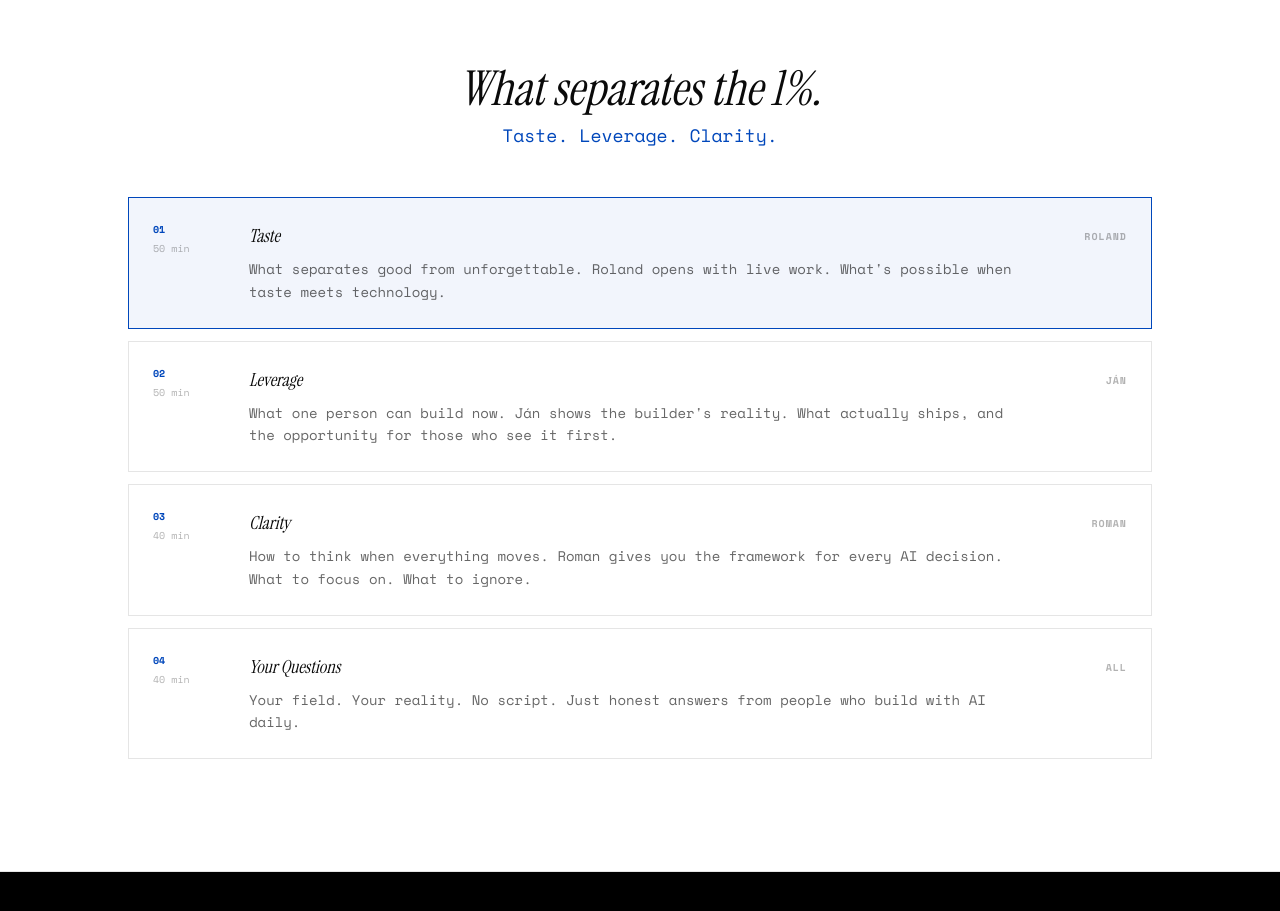
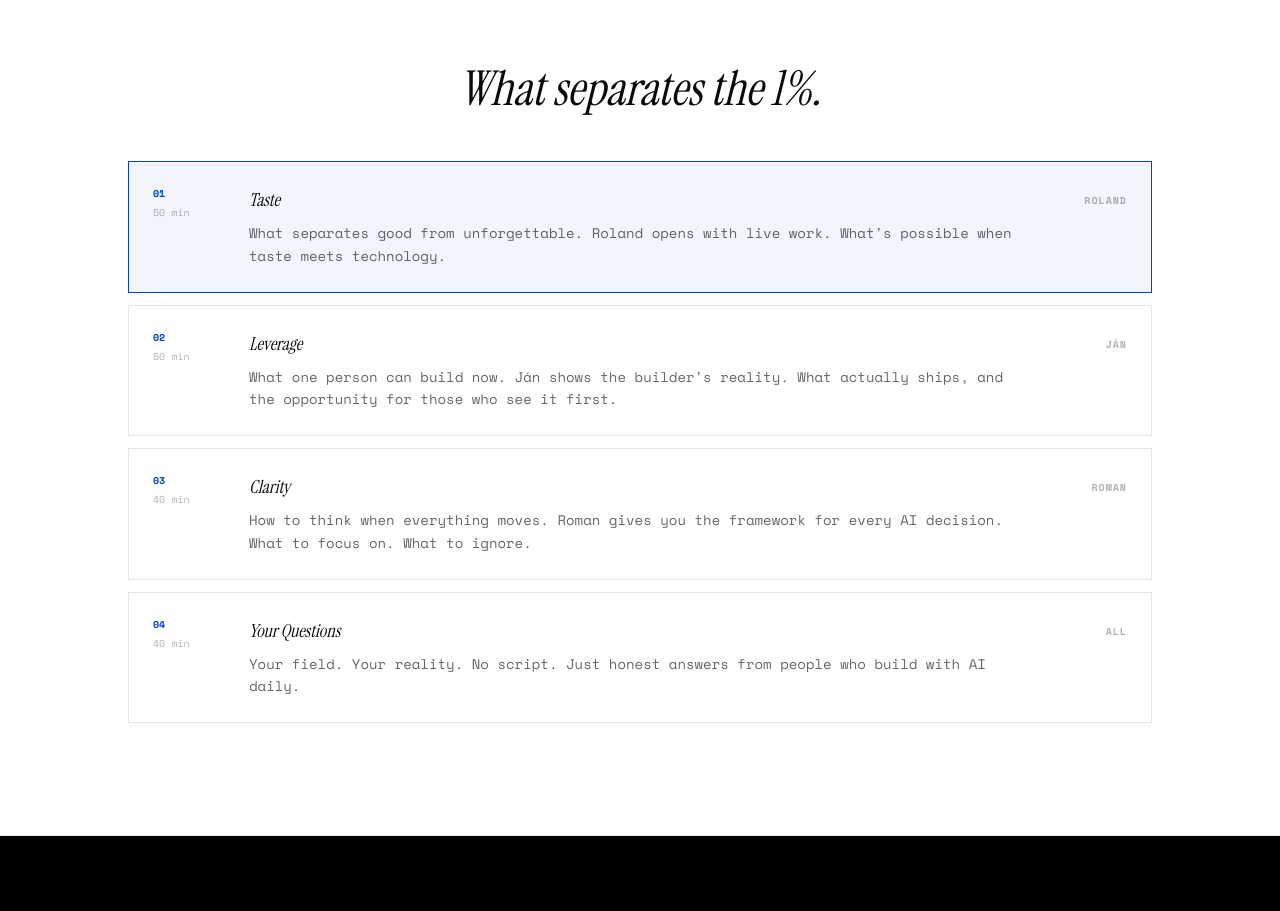
Before and after one commit to princeofwellness/researchlab, a Next.js app: page /public in a window 1280 px wide. Shown: the part 1260-2171 px from the top of the page. Built offline with nearby package versions, Linux system fonts and the light colour scheme.

Commit message:
Remove redundant subtitle — section titles already say Taste, Leverage, Clarity

```diff
--- a/src/app/public/onepager/page.tsx
+++ b/src/app/public/onepager/page.tsx
@@ -38,7 +38,7 @@ export default function PublicOnePager() {
             },
             session: {
                 title: "What separates the 1%.",
-                subtitle: "Taste. Leverage. Clarity.",
+                subtitle: "",
                 parts: [
                     { num: "01", title: "Taste", time: "50 min", lead: "Roland", desc: "What separates good from unforgettable. Everyone has the same tools. The difference is taste, curation, and the eye for detail." },
                     { num: "02", title: "Leverage", time: "50 min", lead: "Ján", desc: "What one person can build today. New businesses, new ways to operate. What to build, what to skip, and how to think about products in this new reality." },
@@ -114,7 +114,7 @@ export default function PublicOnePager() {
             },
             session: {
                 title: "Čo odlišuje to 1%.",
-                subtitle: "Vkus. Využitie. Jasnosť.",
+                subtitle: "",
                 parts: [
                     { num: "01", title: "Vkus", time: "50 min", lead: "Roland", desc: "Čo odlišuje dobré od nezabudnuteľného. Rovnaké nástroje má každý. Rozdiel robí vkus, kurátorstvo a oko pre detail." },
                     { num: "02", title: "Využitie", time: "50 min", lead: "Ján", desc: "Čo dokáže jeden človek vytvoriť dnes. Nové biznisy, nové spôsoby fungovania. Na čo sa sústrediť, čo tvoriť a ako premýšľať o produktoch v tomto svete." },
--- a/src/app/public/page.tsx
+++ b/src/app/public/page.tsx
@@ -27,7 +27,7 @@ export default function PublicSessionsPage() {
             },
             session: {
                 title: "What separates the 1%.",
-                subtitle: "Taste. Leverage. Clarity.",
+                subtitle: "",
                 parts: [
                     {
                         num: "01",
@@ -150,7 +150,7 @@ export default function PublicSessionsPage() {
             },
             session: {
                 title: "Čo odlišuje to 1%.",
-                subtitle: "Vkus. Páka. Jasnosť.",
+                subtitle: "",
                 parts: [
                     {
                         num: "01",
```
